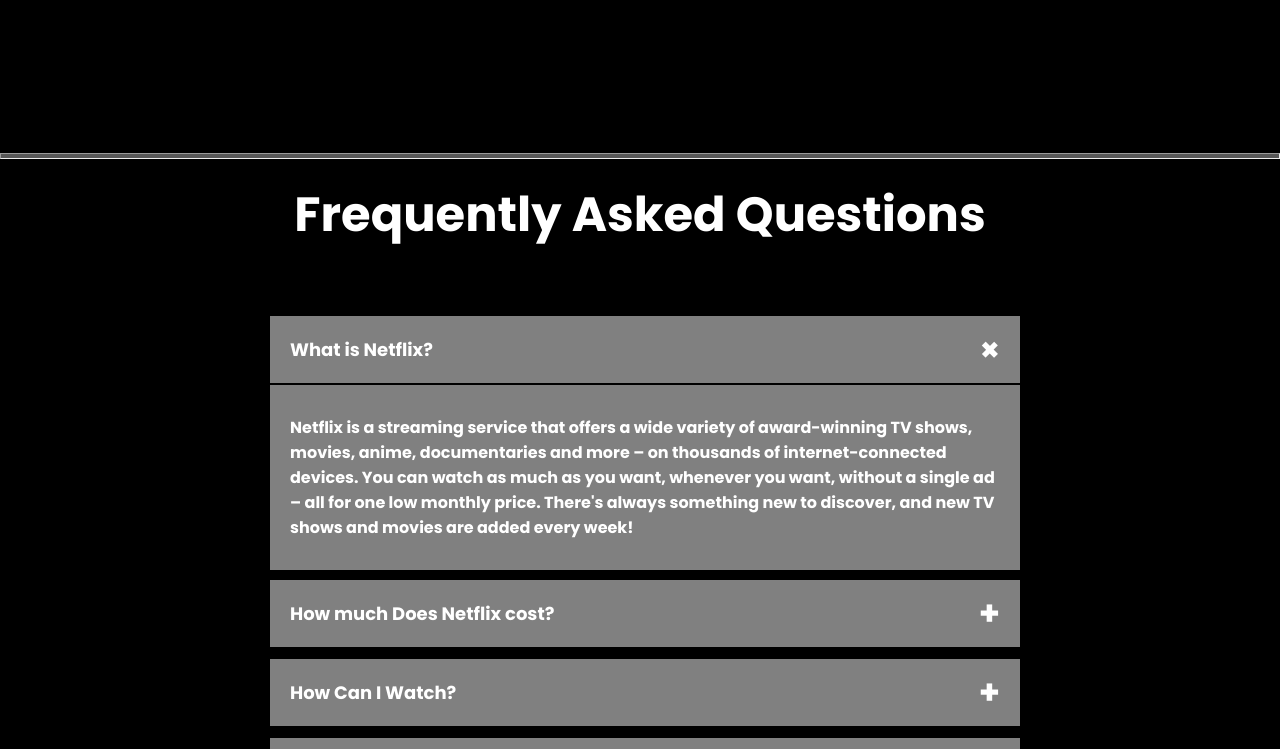
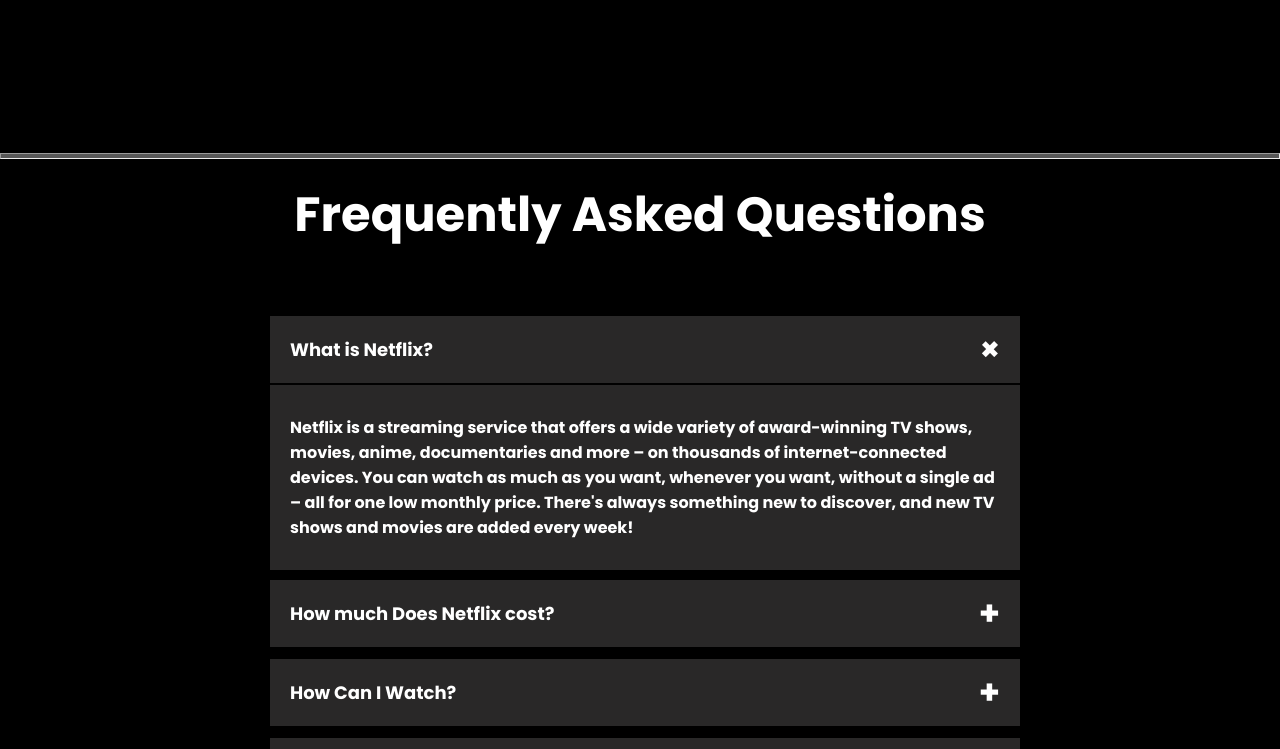
Before and after one commit to PrathamRathore123/Netflix-clone-By-HTML-CSS, a plain HTML site: page index.html in a window 1280 px wide. Both pictures are taken after a click on the label "What is Netflix?". Shown: the part 3951-4700 px from the top of the page. Drawn offline with Linux system fonts and the light colour scheme.

Commit message:
changing color of accordion

```diff
--- a/style.css
+++ b/style.css
@@ -226,7 +226,7 @@
         padding: 20px;
         font-size: 18px;
         font-weight: 500;
-        background:gray;
+        background:rgba(75, 73, 73, 0.548);
         margin-bottom: 2px;
         cursor: pointer;
         position: relative;
@@ -243,7 +243,7 @@
         display: none;
     }
     .accordion .content2{
-        background: gray;
+        background: rgba(75, 73, 73, 0.548);
         text-align: left;
         padding: 0 20px;
         max-height: 0;
@@ -255,7 +255,7 @@
         padding:30px 20px;
     }
     .accordion input[type="radio"]:checked + label::after{
-        transform: rotate(135deg);
+        transform: rotate(45deg);
     }
         .faq .email-signup{
         max-width: 600px;
```
